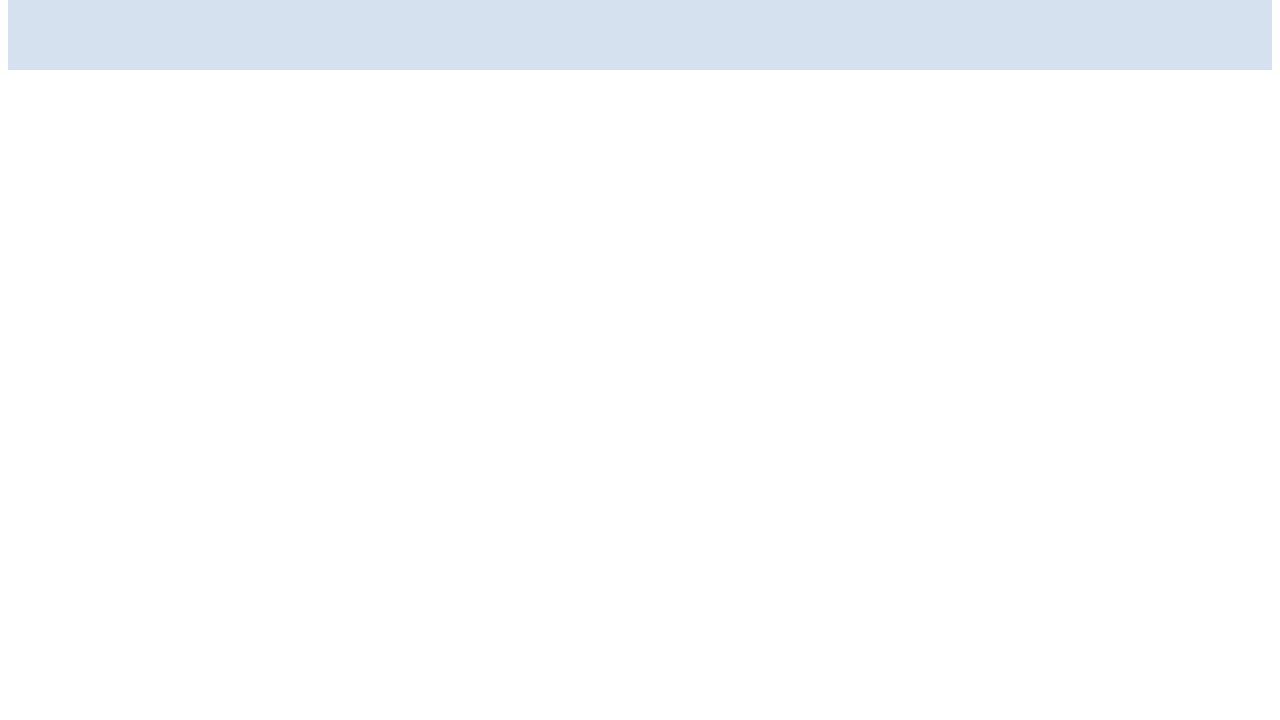
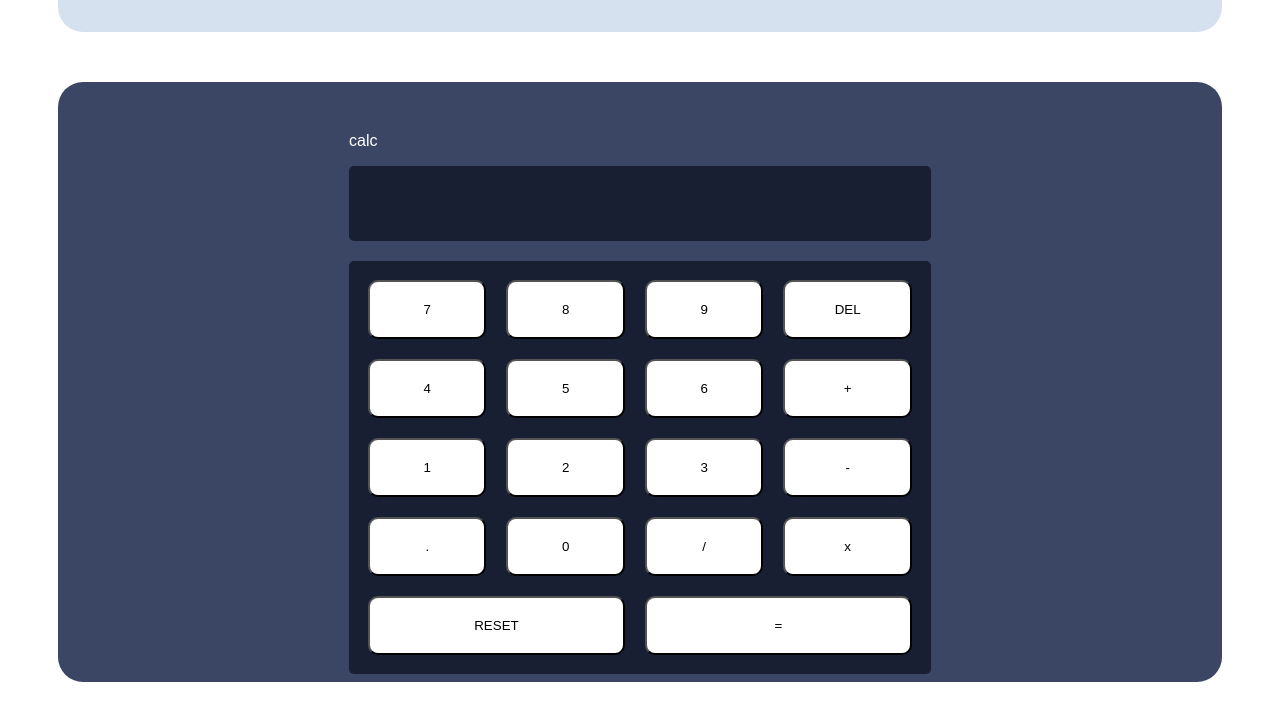
Before and after one commit to Hritik-Thapa/frontend-mentor-pracc, a plain HTML site: page index.html in a window 1280 px wide. Shown: the part 578-1298 px from the top of the page. Before the commit the page ends 800 px from the top, so only its background shows below. Drawn offline with Linux system fonts and the light colour scheme; a web font is replaced by a local one.

Commit message:
calculator layout

```diff
--- a/index.html
+++ b/index.html
@@ -4,6 +4,9 @@
     <meta charset="UTF-8">
     <meta name="viewport" content="width=device-width, initial-scale=1.0">
     <title>Frontend Mentor</title>
+    <link rel="preconnect" href="https://fonts.googleapis.com">
+    <link rel="preconnect" href="https://fonts.gstatic.com" crossorigin>
+    <link href="https://fonts.googleapis.com/css2?family=Dela+Gothic+One&display=swap" rel="stylesheet">
     <link rel="stylesheet" href="style.css">
 </head>
 <body>
@@ -17,12 +20,60 @@
             <div class="QR_text">
                 <span class="QR_text-title">Improve your front-end skills by building projects.</span>
                 <span class="QR_text-sub-title">Scan the QR code to visit Frontend Mentor and take your coding skills to the next level.</span>
-
             </div>
         </div>
     </div>
 
 
+    <!-- CALCULATOR -->
+
+    <div class="calculator bg_1">
+        <div class="calculator_body">
+            <div class="calculator_top">
+                <span class="calc">calc</span>
+                <div class="calculator_themes">
+                    <div class="theme_pointer"></div>
+                    <div class="theme_1"></div>
+                    <div class="theme_2"></div>
+                    <div class="theme_3"></div>
+                </div>
+            </div>
+            <div class="calculator_screen">
+                <p></p>
+            </div>
+            <table class="calculator_keys">
+                <tr>
+                    <td><button class="keys_num">7</button></td>
+                    <td><button class="keys_num">8</button></td>
+                    <td><button class="keys_num">9</button></td>
+                    <td><button class="keys_actions">DEL</button></td>
+                </tr>
+                <tr>
+                    <td><button class="keys_num">4</button></td>
+                    <td><button class="keys_num">5</button></td>
+                    <td><button class="keys_num">6</button></td>
+                    <td><button class="keys_operator">+</button></td>
+                </tr>
+                <tr>
+                    <td><button class="keys_num">1</button></td>
+                    <td><button class="keys_num">2</button></td>
+                    <td><button class="keys_num">3</button></td>
+                    <td><button class="keys_operator">-</button></td>
+                </tr>
+                <tr>
+                    <td><button class="keys_num">.</button></td>
+                    <td><button class="keys_num">0</button></td>
+                    <td><button class="keys_operator">/</button></td>
+                    <td><button class="keys_operator">x</button></td>
+                </tr>
+                <tr>
+                    <td colspan="2"><button class="keys_actions keys_bottom">RESET</button></td>
+                    <td colspan="2"><button class="keys_operator keys_bottom">=</button></td>
+                </tr>
+            </table>
+        </div>
+    </div>
+
 
 
 </body>
--- a/style.css
+++ b/style.css
@@ -2,12 +2,14 @@
 
 .QR_bg{
     background-color: #d5e1ef;
-    width: 100%;
-    height: 80vh;
+    /* width: 100%; */
+    height: 70vh;
     position: relative;
     display: flex;
     align-items: center;
     justify-content: center;
+    margin: 50px 50px;
+    border-radius: 25px;
 }
 
 .QR_card{
@@ -55,3 +57,68 @@
 .QR_text-sub-title{
     color: #aaa;
 }
+
+
+
+
+/* calculator */
+
+
+
+.calculator,.bg_1{
+    background-color: #3B4664;
+    display: flex;
+    align-items: center;
+    justify-content: center;
+    border-radius: 25px;
+    margin: 50px;
+}
+
+.calculator_body {
+    width: 50%;
+    padding: 50px;
+    height: 500px;
+    font-family: 'Dela Gothic One', sans-serif;
+}
+
+.calculator_top{
+    display: flex;
+}
+
+.calc{
+    color: white;
+
+}
+
+
+.calculator_screen{
+    width: 100%;
+    height: 75px;
+    border-radius: 5px;
+    margin-bottom: 20px;
+    background-color: #181F32;
+}
+
+.calculator_keys{
+    width: 100%;
+    background-color: #181F32;
+    border-spacing: 18px;
+    border-radius: 5px;
+}
+
+.calculator_keys td{
+
+    width: 200px;
+    height: 50px;
+
+}
+.calculator_keys button{
+    width: 100%;
+    height: 100%;
+    border-radius: 10px;
+    background-color: white;
+    padding: 20px;
+    display: flex;
+    justify-content: center;
+    align-items: center;
+}
```
